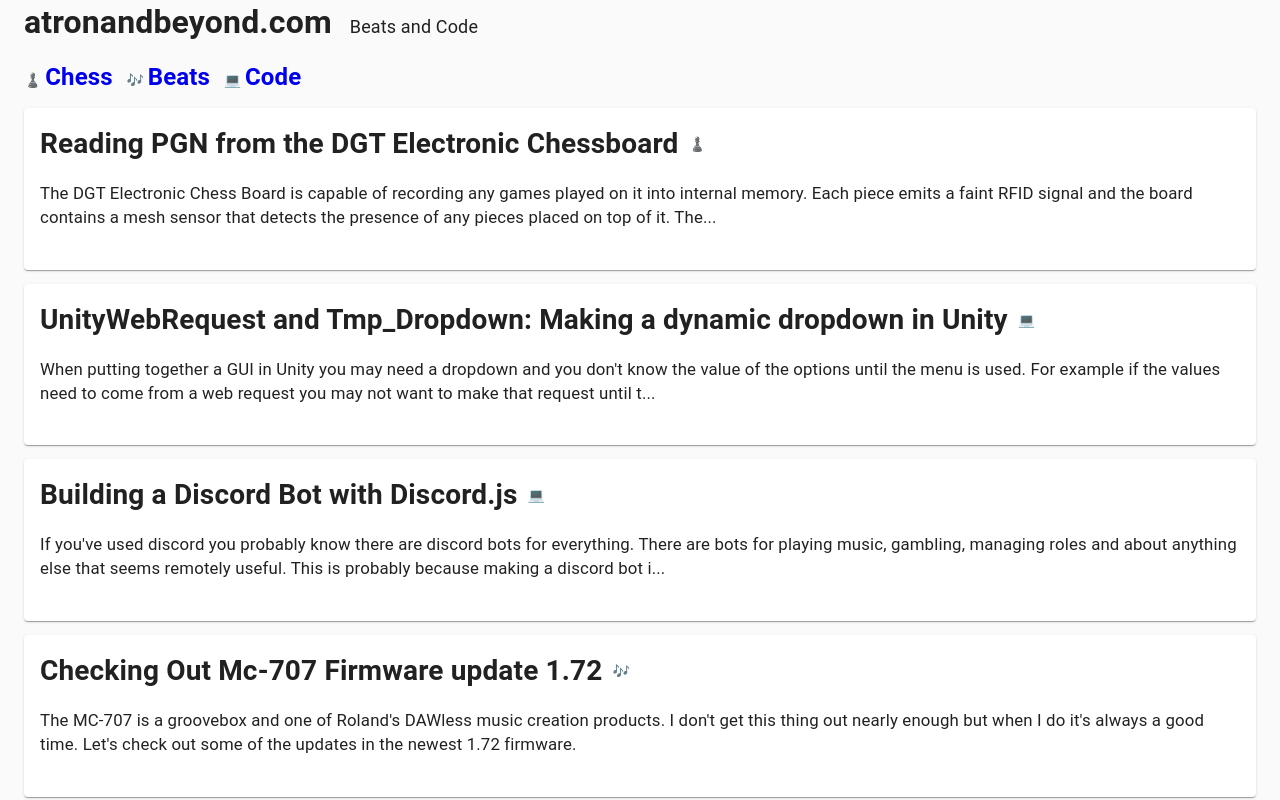
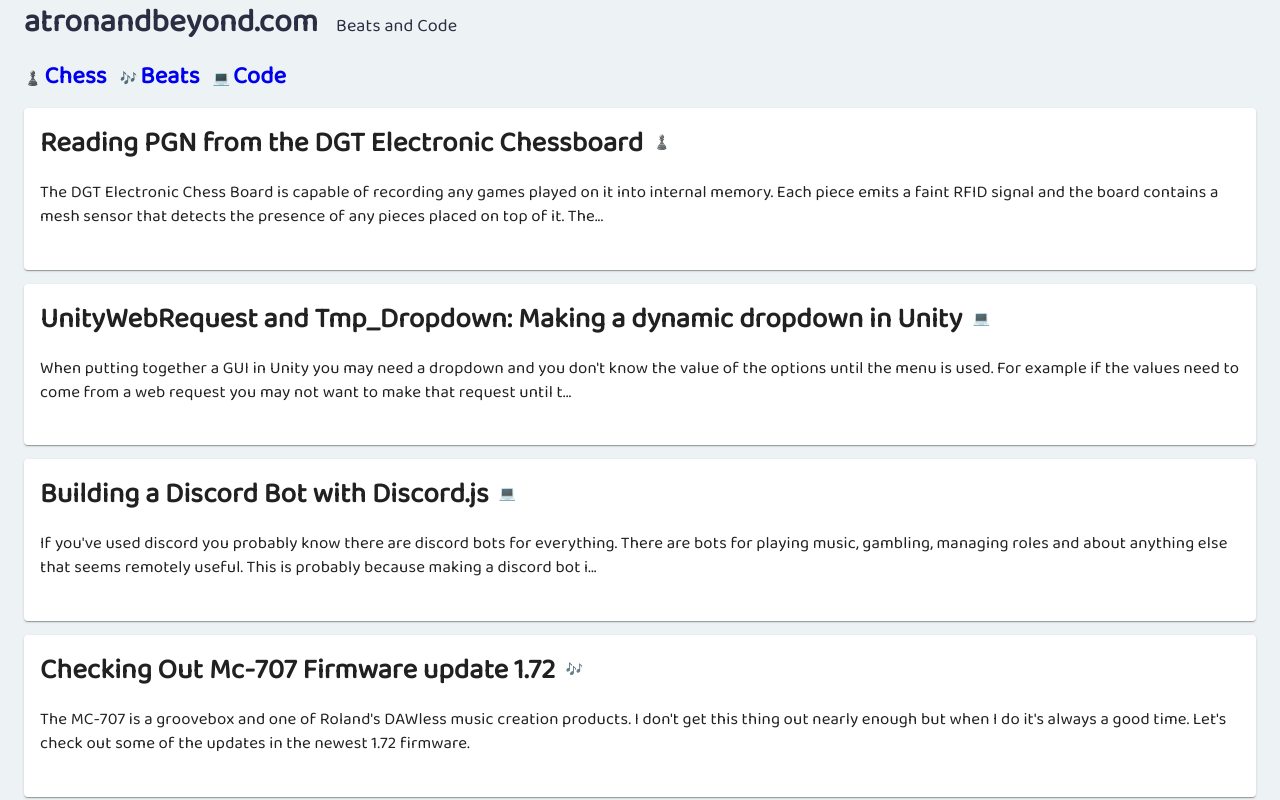
Before and after one commit to awayawm/atronandbeyond.com, a React app: page / in a window 1280 px wide. Shown: the top 800 px of the page. Built offline with nearby package versions, Linux system fonts and the light colour scheme; a web font is replaced by a local one.

Commit message:
react helmet part 2

```diff
--- a/src/css/App.css
+++ b/src/css/App.css
@@ -4,7 +4,7 @@
   url("../../dist/fonts/baloo-bhai-2-all-400-normal.woff") format("woff"),
 }
 
-body {
+.body {
   font-family: "Baloo Bhai 2";
   background-color: #edf2f4;
   color: #2b2d42;
--- a/webpack.config.js
+++ b/webpack.config.js
@@ -30,7 +30,7 @@ module.exports = {
             {
                 test: /\.(woff2|woff)$/,
                 loader: "file-loader",
-                options:{
+                options: {
                     name: '[name].[ext]',
                     outputPath: 'fonts/'
                 }
@@ -41,7 +41,8 @@ module.exports = {
     output: {
         path: path.resolve(__dirname, "dist/"),
         publicPath: "../dist/",
-        filename: "bundle.js"
+        filename: "bundle.js",
+        clean: true,
     },
     devServer: {
         contentBase: path.join(__dirname, "public/"),
@@ -54,7 +55,6 @@ module.exports = {
         isDevelopment && new ReactRefreshWebpackPlugin(),
         new HtmlWebpackPlugin({
             alwaysWriteToDisk: true,
-            title: 'atronandbeyond: Beats and Code',
             template: './src/index.html',
             xhtml:true
         }),
@@ -67,4 +67,5 @@ module.exports = {
         minimize: true,
         minimizer: [new TerserPlugin()]
     },
+    // externals: ["react-helmet"]
 };
```
